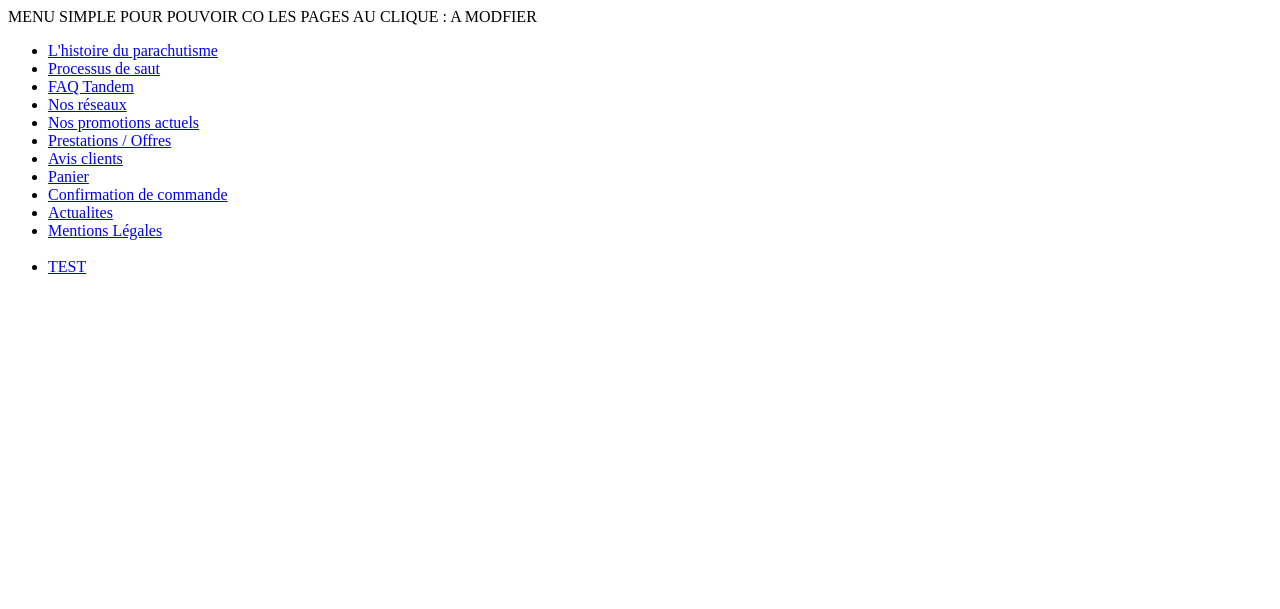
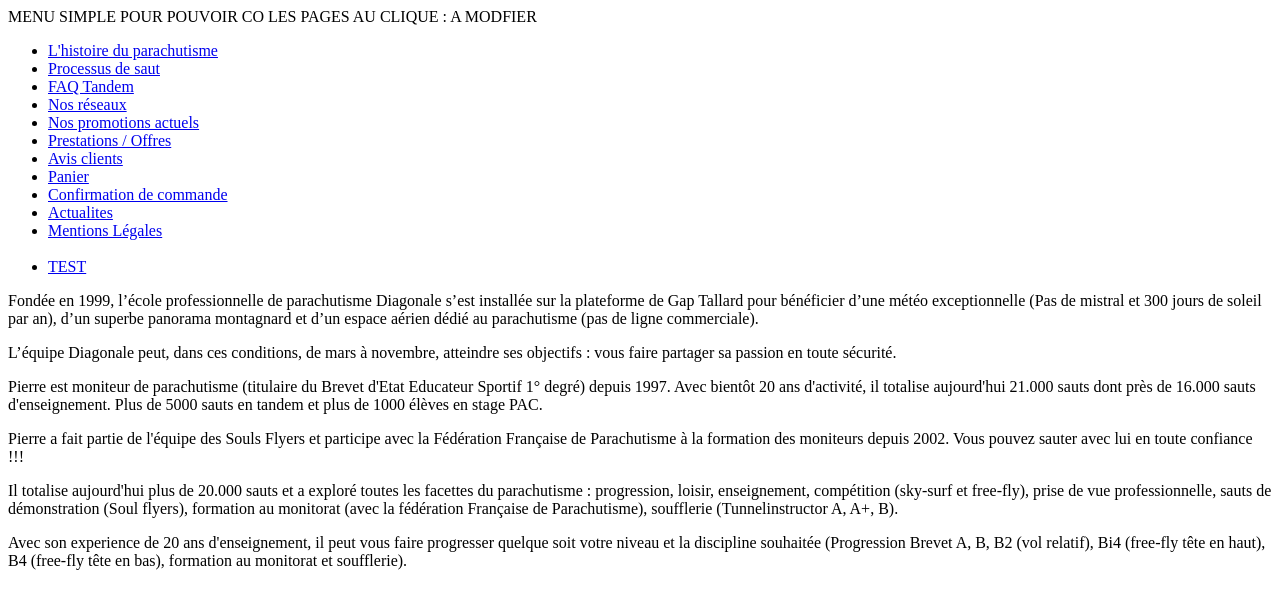
Before and after one commit to Ameliorer/XAMMM, a PHP site: page / in a window 1280 px wide. Shown: the top 609 px of the page. Run offline with PHP 8.4, Linux system fonts and the light colour scheme.

Commit message:
index.php ajout du contenu de accueil.docx

```diff
--- a/index.php
+++ b/index.php
@@ -45,6 +45,15 @@ echo($html_header);
 
 ?>
 
+<main>
+    <p>Fondée en 1999, l’école professionnelle de parachutisme Diagonale s’est installée sur la plateforme de Gap Tallard pour bénéficier d’une météo exceptionnelle (Pas de mistral et 300 jours de soleil par an), d’un superbe panorama montagnard et d’un espace aérien dédié au parachutisme (pas de ligne commerciale).</p>
+    <p>L’équipe Diagonale peut, dans ces conditions, de mars à novembre, atteindre ses  objectifs : vous faire partager sa passion en toute sécurité.</p>
+    <p>Pierre est moniteur de parachutisme (titulaire du Brevet d'Etat Educateur Sportif 1° degré) depuis 1997. Avec bientôt 20 ans d'activité, il totalise aujourd'hui 21.000 sauts dont près de 16.000 sauts d'enseignement. Plus de 5000 sauts en tandem et plus de  1000 élèves  en stage PAC.</p>
+    <p>Pierre a fait partie de l'équipe des Souls Flyers et participe avec la Fédération Française de Parachutisme à la formation des moniteurs depuis 2002. Vous pouvez sauter avec lui en toute confiance !!!</p>
+    <p>Il totalise aujourd'hui plus de 20.000 sauts et a exploré toutes les facettes du parachutisme : progression, loisir, enseignement, compétition (sky-surf et free-fly), prise de vue professionnelle, sauts de démonstration (Soul flyers), formation au monitorat (avec la fédération Française de Parachutisme), soufflerie (Tunnelinstructor A, A+, B).</p>
+    <p>Avec son experience de 20 ans d'enseignement, il peut vous faire progresser quelque soit votre niveau et la discipline souhaitée (Progression Brevet A, B, B2 (vol relatif), Bi4 (free-fly tête en haut), B4 (free-fly tête en bas), formation au monitorat et soufflerie).</p>
+</main>
+
 <?php
 //Troisieme balise PHP pour include le(s) fichier(s) du footer
 //–––––––––––––––
```
